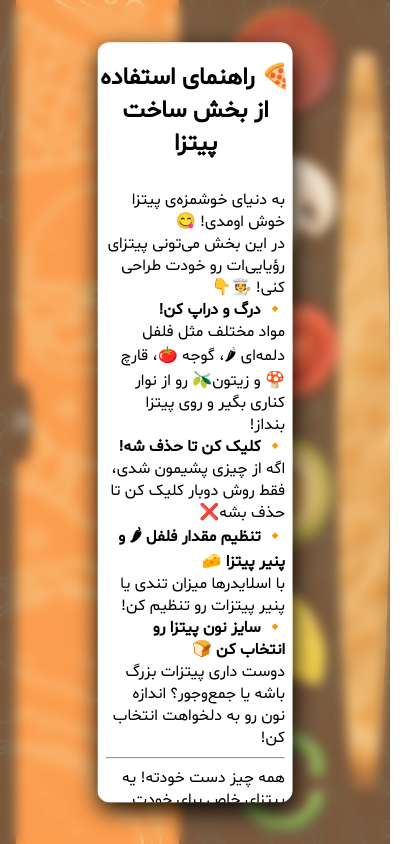
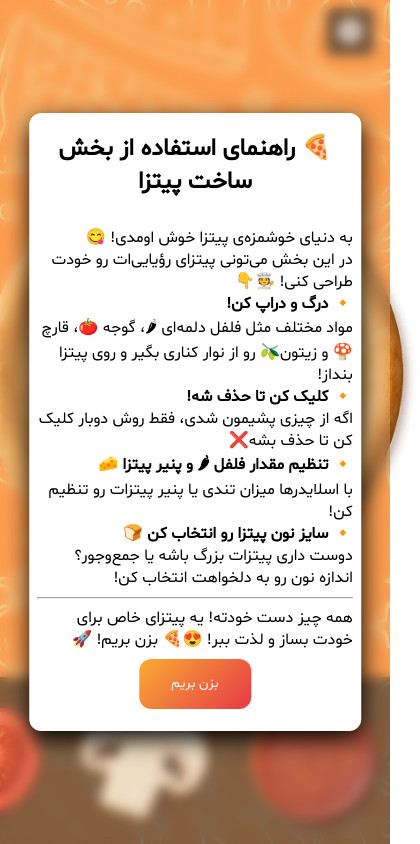
Before and after one commit to Eilya1387/fastfood, a React (Vite) app: page /customizePizza in a window 390 px wide. Shown: the whole page, 420 px wide, since content can reach past the window. Built offline with nearby package versions, Linux system fonts and the light colour scheme; a web font is replaced by a local one.

Commit message:
add working up dashboard & responsive customize pizza

```diff
--- a/index.html
+++ b/index.html
@@ -7,7 +7,8 @@
     <meta name="viewport" content="width=device-width, initial-scale=1.0, maximum-scale=1.0, user-scalable=no">
     <title>فست فود رستوران مک دونالد</title>
     <link href="https://cdn.jsdelivr.net/npm/bootstrap-icons@1.10.5/font/bootstrap-icons.css" rel="stylesheet">
-
+<!-- made with ❤️ by Eilya -->
+ <!-- developer: Eilya -->
   </head>
   <body>
     <div id="root"></div>
--- a/src/App.jsx
+++ b/src/App.jsx
@@ -5,6 +5,7 @@ import HamburgerMenu from "./components/hamburgermenu";
 import CustomizePizza from "./components/customizePizza";
 import MainLayout from "./layout/mainLayout";
 import NoHeaderLayout from "./layout/noHeaderLayout";
+import Dashboard from "./components/dashboard";
 
 function App() {
   return (
@@ -12,6 +13,7 @@ function App() {
       <Route element={<MainLayout />}>
         <Route path="/" element={<Home />} />
         <Route path="/Order" element={<HamburgerMenu />} />
+        <Route path="/Dashboard" element={<Dashboard />} />
         {/* <Route path="/*" element={<Navigate to={"Error"} />}></Route> */}
       </Route>
 
--- a/src/CSS/customizePizza.css
+++ b/src/CSS/customizePizza.css
@@ -142,33 +142,37 @@ body {
   animation: zoomin 1s ease-in-out;
 }
 @keyframes zoomin {
-  0%{
+  0% {
     opacity: 0;
   }
-  100%{
-   opacity: 1;
+  100% {
+    opacity: 1;
   }
 }
-.popup-container span{
-text-align: start;
-padding: 8px 8px;
+.popup-container span {
+  text-align: start;
+  padding: 8px 8px;
 }
-.popup-container button{
-  background: linear-gradient(135deg, var(--secondary-color), var(--primary-color));
+.popup-container button {
+  background: linear-gradient(
+    135deg,
+    var(--secondary-color),
+    var(--primary-color)
+  );
   cursor: pointer;
   width: 7rem;
-  height: 3rem;
+  padding: 1rem;
   border-radius: 12px;
   font-family: text;
   color: white;
   border: transparent;
-transition: .5s ease-in-out;
+  transition: 0.5s ease-in-out;
 }
-.popup-container button:hover{
+.popup-container button:hover {
   box-shadow: 0px 10px 30px -7px black;
-    transform: scale(1.1);
+  transform: scale(1.1);
 }
-.div-pop{
+.div-pop {
   z-index: 4;
 }
 .customize-master.blurred::before {
@@ -179,6 +183,112 @@ transition: .5s ease-in-out;
   width: 100%;
   height: 100%;
   backdrop-filter: blur(6px);
-  background-color: rgba(255, 255, 255, 0.2); /* رنگ روشن نیمه‌شفاف برای جلوه بهتر */
+  background-color: rgba(255, 255, 255, 0.2);
   z-index: 3;
 }
+
+/* responsive */
+@media (max-width: 456px) {
+  .pizza-bun {
+    transform: scale(0.65) !important;
+  }
+}
+@media (max-width: 480px) {
+  .customize-master {
+    flex-direction: column;
+    justify-content: center;
+  }
+
+  .pizza-bun {
+    width: 60vw;
+    height: 60vw;
+    margin-top: -6rem;
+    width: 75vh !important;
+    height: 75vh !important;
+    transform: scale(0.9);
+  }
+
+  .side-bar {
+    flex-direction: row;
+    overflow-x: auto;
+    overflow-y: hidden;
+    width: 100%;
+    height: auto;
+    padding: 1rem 0;
+    position: static;
+    background-color: rgba(0, 0, 0, 0.6);
+  }
+
+  .side-child {
+    width: 12vh;
+    height: 14vh;
+    flex: 0 0 auto;
+  }
+
+  .warning-banner {
+    width: 90%;
+    font-size: 1rem;
+    padding: 1rem;
+  }
+
+  .popup-container {
+    overflow-y: auto;
+    width: 90% !important;
+    top: 50%;
+  }
+}
+
+@media (max-width: 768px) {
+  .customize-master {
+    flex-direction: column;
+  }
+  .pizza-bun {
+    width: 82vh !important;
+    height: 82vh !important;
+    margin-left: 0 !important;
+  }
+
+  .side-bar {
+    height: auto;
+    flex-direction: row;
+    justify-content: space-evenly;
+    overflow-x: auto;
+    overflow-y: hidden;
+    position: static;
+    width: 100vw !important;
+    position: absolute;
+    bottom: 0;
+  }
+
+  .side-child {
+    width: 18vh !important;
+    height: 16vh;
+    flex: 0 0 auto;
+  }
+
+  .popup-container {
+    width: 85% !important;
+    top: 50%;
+  }
+}
+
+@media (max-width: 1024px) {
+  .pizza-bun {
+    width: 80vh;
+    height: 80vh;
+    margin-left: 5rem;
+  }
+
+  .side-bar {
+    width: 18vw;
+  }
+
+  .side-child {
+    width: 14vh;
+    height: 16vh;
+  }
+
+  .popup-container {
+    width: 60%;
+  }
+}
--- /dev/null
+++ b/src/CSS/dashboard.css
@@ -0,0 +1,43 @@
+@import url("https://fonts.googleapis.com/css2?family=Vazirmatn:wght@500&display=swap");
+
+.under-construction {
+  font-family: "Vazirmatn", sans-serif;
+  display: flex;
+  flex-direction: column;
+  align-items: center;
+  justify-content: center;
+  height: 80vh;
+  text-align: center;
+  background-color: #fff3e0;
+  color: #333;
+  padding: 2rem;
+  box-shadow: 0 0 30px rgba(255, 167, 38, 0.2);
+  animation: floatIn 1s ease forwards;
+}
+
+.construction-image {
+  width: 150px;
+  height: auto;
+  margin-bottom: 1rem;
+  animation: shake 1s infinite alternate;
+}
+
+@keyframes shake {
+  0% {
+    transform: rotate(-2deg);
+  }
+  100% {
+    transform: rotate(2deg);
+  }
+}
+
+@keyframes floatIn {
+  0% {
+    opacity: 0;
+    transform: translateY(30px);
+  }
+  100% {
+    opacity: 1;
+    transform: translateY(0);
+  }
+}
--- a/src/CSS/sideseting.css
+++ b/src/CSS/sideseting.css
@@ -69,7 +69,7 @@
 }
 
 .side-section select,
-.side-section input[type="number"]{
+.side-section input[type="number"] {
   padding: 0.5rem;
   border-radius: 0.5rem;
   border: none;
@@ -79,7 +79,6 @@
 }
 
 .side-section input[type="range"] {
-
   border-radius: 0.5rem;
   border: none;
   outline: none;
@@ -144,15 +143,128 @@
   gap: 2px;
 }
 
-input[type=number]::-webkit-inner-spin-button,
-input[type=number]::-webkit-outer-spin-button {
+input[type="number"]::-webkit-inner-spin-button,
+input[type="number"]::-webkit-outer-spin-button {
   -webkit-appearance: none;
   margin: 0;
 }
 
+input[type="number"] {
+  -moz-appearance: textfield;
+  text-align: center;
+  font-weight: bold;
+}
+.space {
+  display: none;
+}
+.bi-x {
+  display: none;
+}
+.bi-chevron-double-right,
+.bi-chevron-double-left {
+  display: block;
+}
+.setting {
+  width: 4rem;
+  height: 4rem;
+  border-radius: 8px;
+  background-color: rgba(0, 0, 0, 0.648);
+  position: absolute;
+  color: white;
+  text-align: center;
+  align-content: center;
+  right: 10px;
+  top: 10px;
+  font-size: xx-large;
+  display: none;
+}
+/* responsive */
 
-input[type=number] {
-  -moz-appearance: textfield;
-    text-align: center;
-    font-weight: bold;
+@media (max-width: 768px) {
+  .side-master {
+    transform: translateX(0) !important;
+    transform: translateY(-2rem) !important;
+    border-radius: 12px !important;
+    overflow-y: auto;
+    height: 80vh;
+    margin-top: 3rem;
+    z-index: 3;
+    background-color: rgba(0, 0, 0, 0.648);
+    opacity: 0;
+  }
+  .r-icon {
+    display: none;
+  }
+
+  .side-container {
+    padding: 4.5rem;
+    background-color: transparent;
+    width: auto;
+  }
+
+  .sauce-list,
+  .drink-list {
+    flex-direction: column;
+    gap: 1rem;
+  }
+
+  .su-child input {
+    width: 1.5rem;
+  }
+
+  .submit-button {
+    width: 100%;
+  }
+  .space {
+    display: block;
+  }
+  .setting {
+    display: block;
+  }
 }
+
+@media (max-width: 568px) {
+  .side-master {
+    margin-left: -5rem;
+  }
+}
+@media (max-width: 480px) {
+  .setting {
+    right: 1rem;
+    top: 0.5rem;
+    width: 3rem;
+    height: 3rem;
+    font-size: x-large;
+  }
+  .side-master {
+    margin-left: -4rem;
+    margin-top: -5rem;
+    height: 74vh;
+  }
+
+  .side-title {
+    font-size: 1.3rem;
+  }
+
+  .side-section label {
+    font-size: 1rem;
+  }
+
+  .sauce-list,
+  .drink-list {
+    margin-left: 10px;
+  }
+
+  .r-icon {
+    right: 0.5rem;
+    bottom: 1rem;
+    font-size: 1.4rem;
+  }
+}
+@media (max-width: 456px) {
+    .side-master {
+transform: scale(.9) !important;
+    margin-left: 0rem;
+    margin-top: -5rem;
+  }
+}
--- /dev/null
+++ b/src/components/dashboard.jsx
@@ -0,0 +1,18 @@
+import "../CSS/dashboard.css"
+const Dashboard = () => {
+    return (
+        <>
+            <div className="under-construction">
+      <img
+        src="https://cdn-icons-png.flaticon.com/512/679/679922.png"
+        alt="در حال ساخت"
+        className="construction-image"
+      />
+      <h1>این بخش هنوز آماده نیست 🛠️</h1>
+      <p>داریم با عشق می‌سازیمش، یه کم دیگه صبر کن 😎</p>
+    </div>
+        </>
+     );
+}
+
+export default Dashboard;
--- a/src/components/sideseting.jsx
+++ b/src/components/sideseting.jsx
@@ -1,15 +1,38 @@
 import "../CSS/sideseting.css";
-import { useState } from "react";
+import { useEffect, useState } from "react";
 const Sideseting = () => {
   const [spicyLevel, setSpicyLevel] = useState(1);
   const [cheeseLevel, setCheeseLevel] = useState(1);
   const [open, setopen] = useState(false);
+  const [show, setshow] = useState(false);
+  const [isMobile, setIsMobile] = useState(window.innerWidth < 768);
+  useEffect(() => {
+    const handleResize = () => {
+      setIsMobile(window.innerWidth < 768);
+    };
+
+    window.addEventListener("resize", handleResize);
+    return () => window.removeEventListener("resize", handleResize);
+  }, []);
+
   return (
+    <>
+      <div className="setting" onClick={() => setshow(!show)}>
+        <div
+          style={{
+            transition: "1s ease-in-out",
+            transform: show ? "rotate(200deg)" : "rotate(0deg)",
+          }}
+        >
+          <i class="bi bi-gear-fill"></i>
+        </div>
+      </div>
       <div
         className="side-master"
         style={{
-        transform: open ? "translateX(0)" : "translateX(-29rem)",
-        transition: "transform 0.4s ease-in-out",
+          transform: open ? "translateX(0)"  : "translateX(-29rem)",
+          transition: "all 0.4s ease-in-out",
+          opacity: isMobile ? (show ? "1" : "0") : "1",
         }}
       >
         <div className="side-container" dir="rtl">
@@ -83,12 +106,18 @@ const Sideseting = () => {
             </div>
           </div>
           <button className="submit-button">ثبت سفارش</button>
+          <br className="space" />
         </div>
 
         <div className="r-icon" onClick={() => setopen(!open)}>
-        <i className={`bi ${open?"bi-chevron-double-left":"bi-chevron-double-right"}`}></i>
+          <i
+            className={`bi ${
+              open ? "bi-chevron-double-left" : "bi-chevron-double-right"
+            }`}
+          ></i>
         </div>
       </div>
+    </>
   );
 };
 
```
Lines whose indentation alone changed are shown as unchanged.
